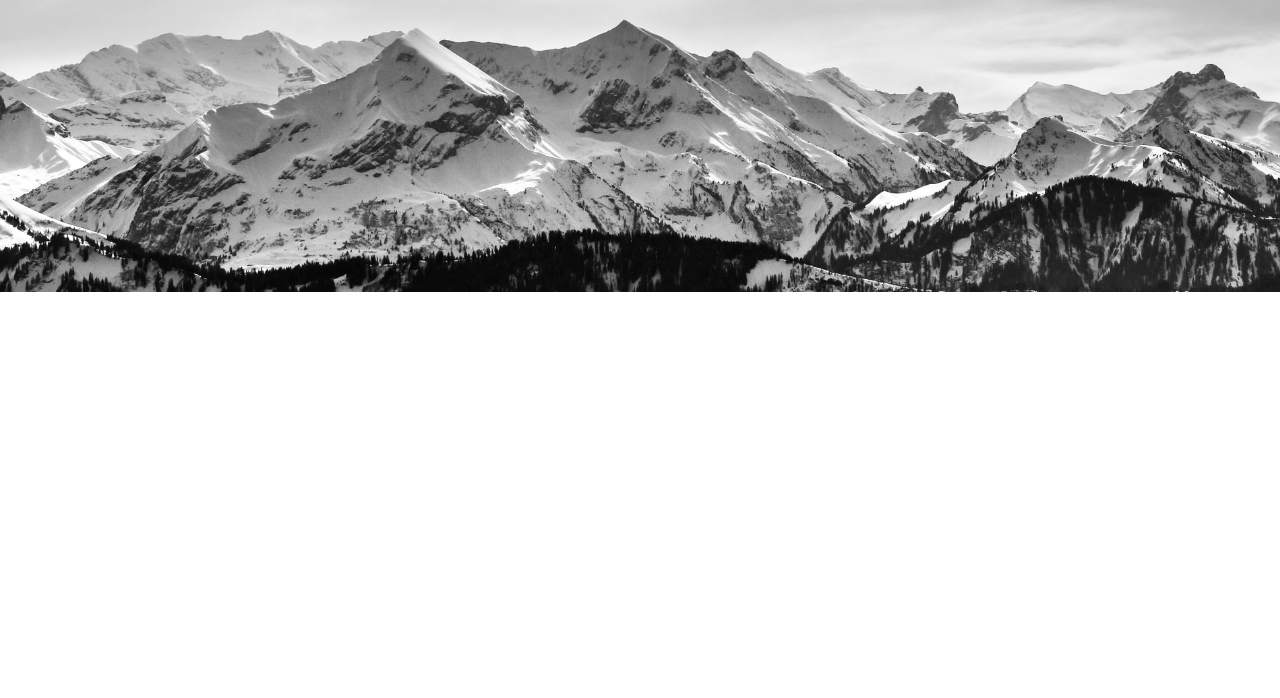
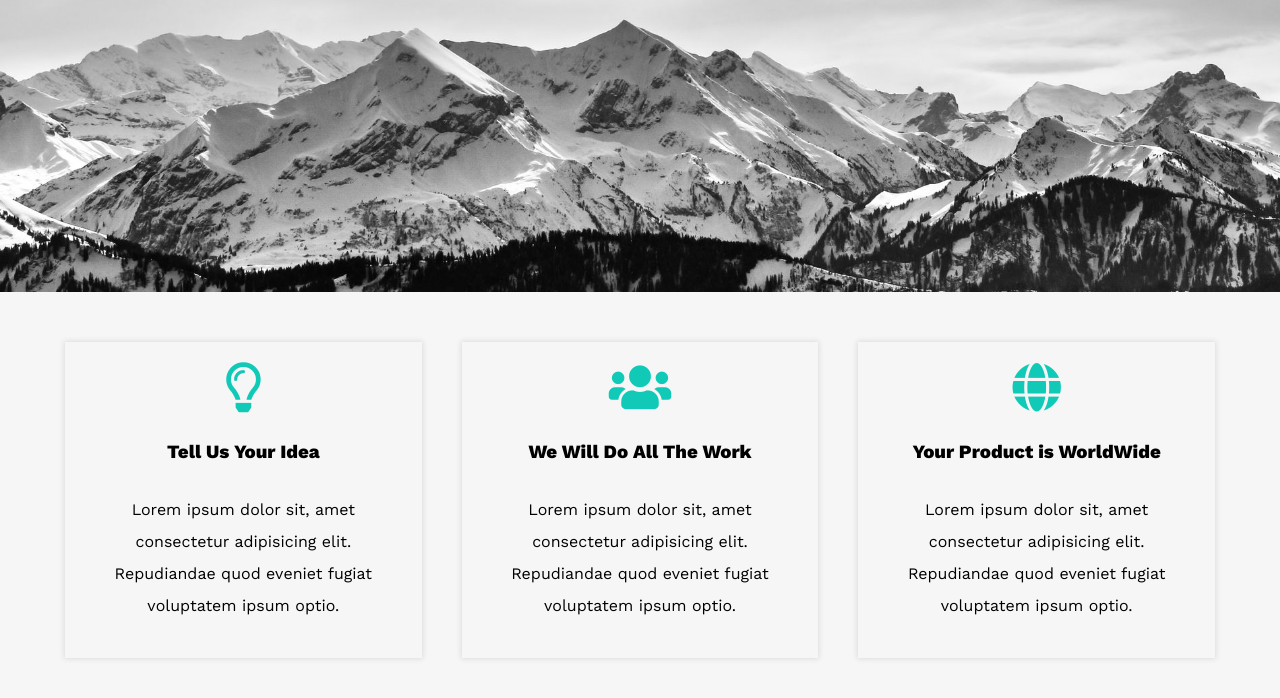
Before and after one commit to abdel-rahmandev/Leon-Template, a plain HTML site: page index.html in a window 1280 px wide. Shown: the part 508-1206 px from the top of the page. Before the commit the page ends 800 px from the top, so only its background shows below. Drawn offline with nearby package versions, Linux system fonts and the light colour scheme.

Commit message:
Create Features Section

```diff
--- a/css/main.css
+++ b/css/main.css
@@ -1,6 +1,9 @@
 /* Start Variables */
 :root {
     --mainColor: #10cab7;
+    --sec-pad: 50px;
+    --bg1: #f6f6f6;
+    --bg2: #f3f3f3;
 }
 /* End Variables */
 
@@ -47,6 +50,7 @@ body {
 
 header {
     padding: 20px;
+    background-color: var(--bg1);
 }
 header .container {
     display: flex;
@@ -81,7 +85,7 @@ header .navbar {
     width: 100%;
 }
 .nav-list {
-    background-color: #eee;
+    background-color: var(--bg2);
     min-width: 200px;
     list-style: none;
     position: absolute;
@@ -96,7 +100,7 @@ header .navbar {
 .nav-list::before {
     content: "";
     border: 15px solid;
-    border-color: transparent transparent #eee;
+    border-color: transparent transparent var(--bg2);
     position: absolute;
     top: -30px;
     right: 0;
@@ -109,7 +113,7 @@ header .navbar {
     border-bottom: 1px solid #ddd;
 }
 .nav-list li:hover {
-    padding-left: 30px;
+    padding-left: 25px;
 }
 .nav-list li a {
     text-decoration: none;
@@ -158,3 +162,34 @@ header .navbar {
     color: #555;
 }
 /* End Landing */
+
+/* start Features */
+.features {
+    padding: var(--sec-pad) 0;
+    background-color: var(--bg1);
+}
+.features .container {
+    display: grid;
+    grid-template-columns: repeat(auto-fill, minmax(300px, 1fr));
+    text-align: center;
+    gap: 20px;
+    margin: 0 auto;
+}
+.feat {
+    padding: 20px;
+    margin: 0 10px;
+    box-shadow: 0 0 5px 1px #ddd;
+}
+.feat i {
+    color: var(--mainColor);
+    font-size: 50px;
+
+}
+.feat h3 {
+    font-weight: 800;
+    margin: 30px 0;
+}
+.feat p {
+    line-height: 2;
+}
+/* End Features */
--- a/index.html
+++ b/index.html
@@ -20,6 +20,7 @@
 </head>
 
 <body>
+    <!-- Header Section -->
     <header class="header">
         <div class="container">
             <a href="/"><img class="logo" src="./images/logo.png" alt="Leon Template" /></a>
@@ -36,12 +37,33 @@
             </nav>
         </div>
     </header>
+    <!-- Landing Section -->
     <section class="landing">
         <div class="intro-content">
             <h2>Hello There!</h2>
             <p>We are Leon - Super Creative & Minimal Agency Web Template</p>
         </div>
     </section>
+    <!-- Features Section -->
+    <section class="features">
+        <div class="container">
+            <div class="feat"><i class="far fa-lightbulb"></i>
+                <h3>Tell Us Your Idea</h3>
+                <p>Lorem ipsum dolor sit, amet consectetur adipisicing elit. Repudiandae quod eveniet fugiat voluptatem
+                    ipsum optio.</p>
+            </div>
+            <div class="feat"><i class="fas fa-users"></i>
+                <h3>We Will Do All The Work</h3>
+                <p>Lorem ipsum dolor sit, amet consectetur adipisicing elit. Repudiandae quod eveniet fugiat voluptatem
+                    ipsum optio.</p>
+            </div>
+            <div class="feat"><i class="fas fa-globe"></i>
+                <h3>Your Product is WorldWide</h3>
+                <p>Lorem ipsum dolor sit, amet consectetur adipisicing elit. Repudiandae quod eveniet fugiat voluptatem
+                    ipsum optio.</p>
+            </div>
+        </div>
+    </section>
 </body>
 
 </html>
```
